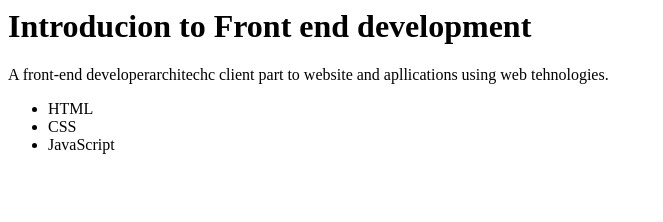
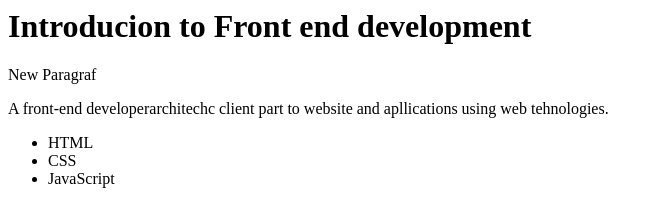
Before and after one commit to maja2005/front-end-developer, a plain HTML site: page index.html in a window 1280 px wide. Shown: the whole page, without its empty margins (0-663 px from the left). Drawn offline with Linux system fonts and the light colour scheme.

Commit message:
New Paragraph Added

```diff
--- a/index.html
+++ b/index.html
@@ -1,4 +1,5 @@
 <h1>Introducion to Front end development</h1>
+<p>New Paragraf
 <p>A front-end developerarchitechc client part to website and apllications using web tehnologies.</p>
 <ul>
 <li>HTML</li>
```
